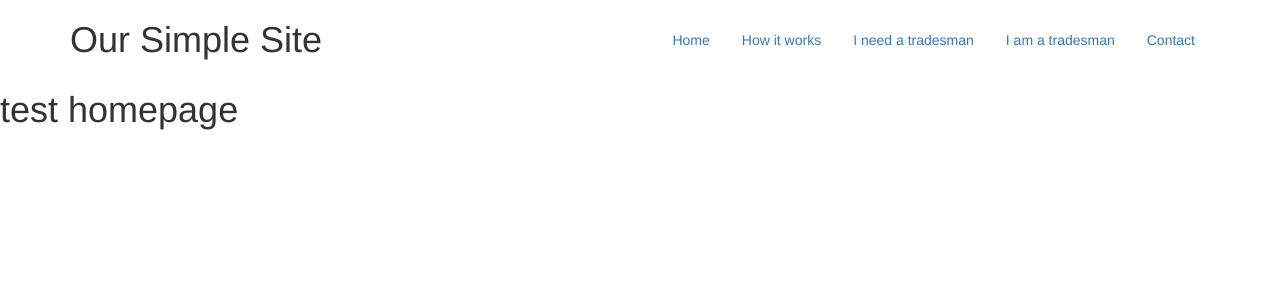
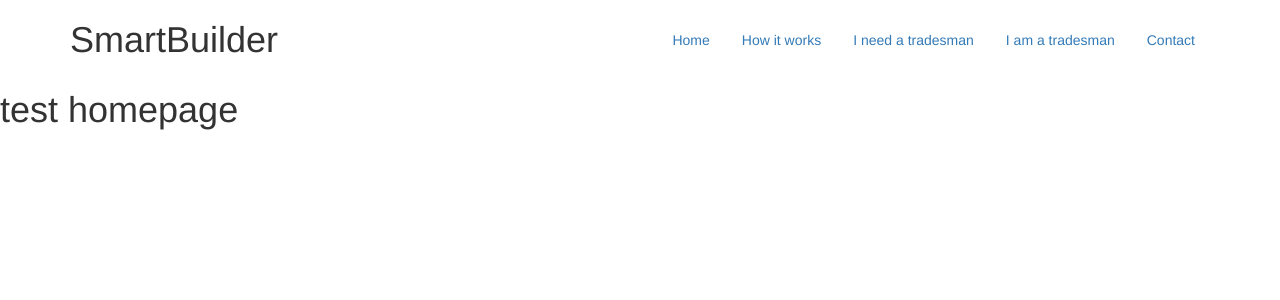
Before and after one commit to laurinprajescu/smart_builder, a Django app: page /home in a window 1280 px wide. Shown: the top 300 px of the page. Run offline with Django 3.2, Linux system fonts and the light colour scheme; some libraries are stand-ins or nearby versions.

Commit message:
account app add

```diff
--- a/templates/base.html
+++ b/templates/base.html
@@ -24,7 +24,7 @@
                <li><a href="#">I am a tradesman</a></li>
                <li><a href="#">Contact</a></li>
            </ul>
-           <h1><span class="fui-settings-16 muted">Our Simple Site</span></h1>
+           <h1><span class="fui-settings-16 muted">SmartBuilder</span></h1>
        </div>
     </div>
 {% block content %}
```
Also changed, not shown: README.md.
